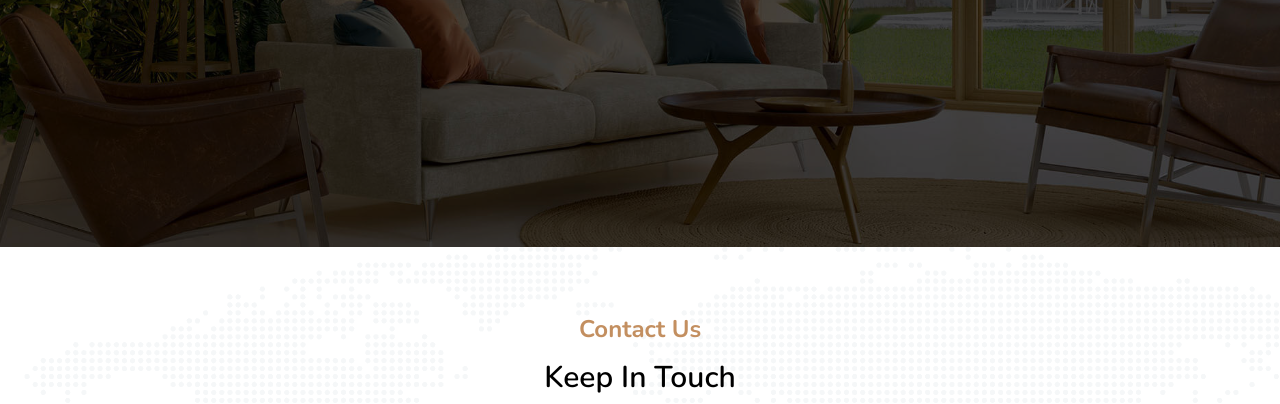
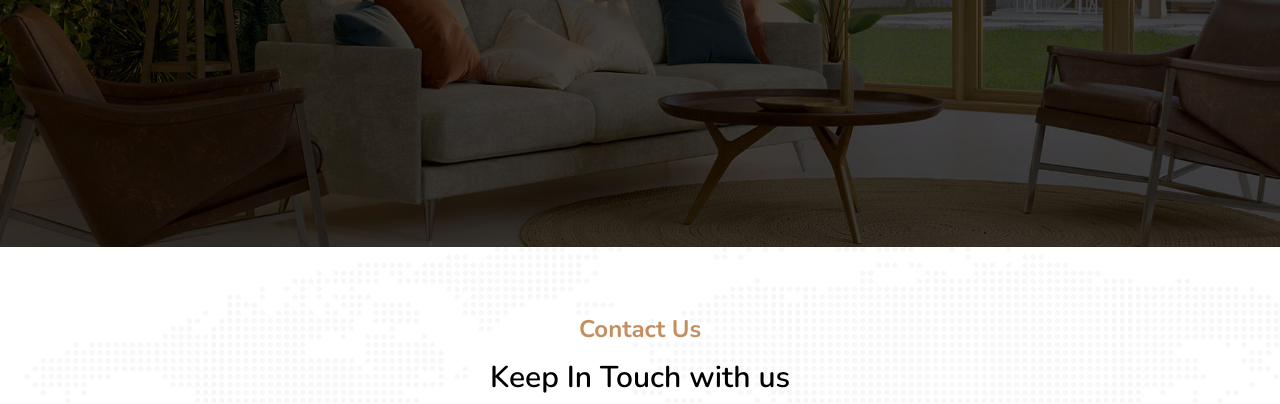
Before and after one commit to Anjalirawat26/real-estate-website-1, a plain HTML site: page contact.html in a window 1280 px wide. Shown: the part 363-767 px from the top of the page. Drawn offline with Linux system fonts and the light colour scheme; files whose address does not match are found by name.

Commit message:
Update contact.html

```diff
--- a/contact.html
+++ b/contact.html
@@ -91,7 +91,7 @@
       <div class="container">
         <div class="section-title text-center">
           <span>Contact Us</span>
-          <h2>Keep In Touch</h2>
+          <h2>Keep In Touch with us</h2>
           <p>Lorem ipsum dolor sit amet, consectetur adipiscing elit. Mauris ante nisi, feugiat vel leo eget, dictum.
           </p>
         </div>
```
